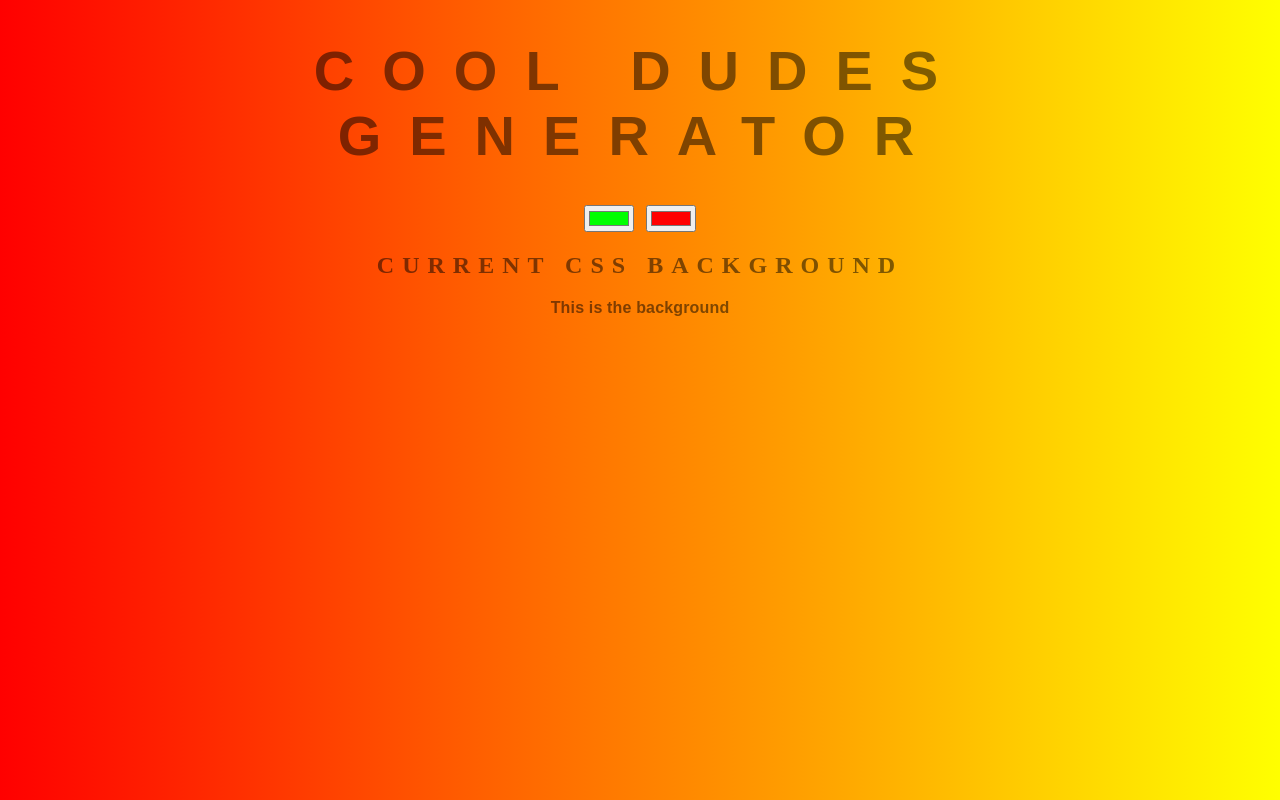
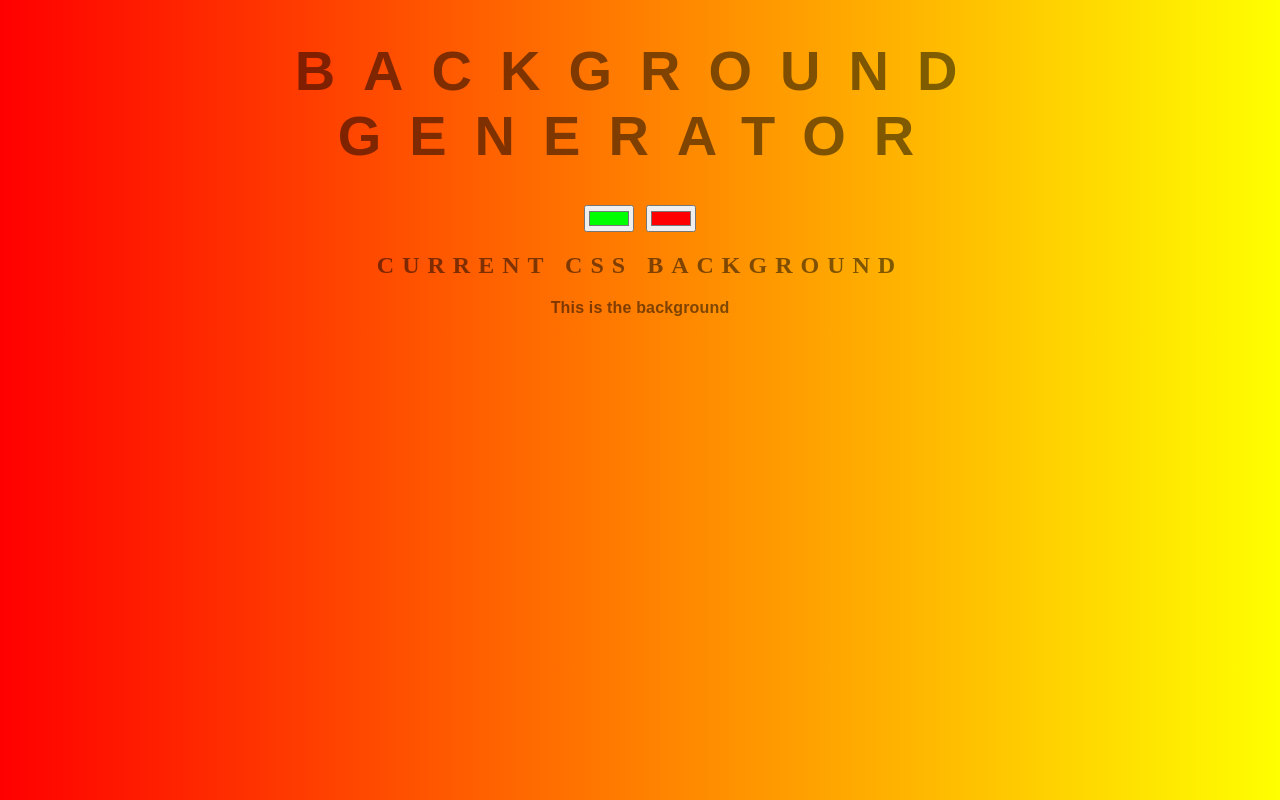
Before and after one commit to Ayoubyou10/background-generator, a plain HTML site: page index.html in a window 1280 px wide. Drawn offline with Linux system fonts and the light colour scheme.

Commit message:
reverting back to old title

```diff
--- a/index.html
+++ b/index.html
@@ -5,7 +5,7 @@
 	<link rel="stylesheet" type="text/css" href="style.css">
 </head>
 <body id=gradient>
-	<h1>COOL DUDES Generator</h1>
+	<h1>Background Generator</h1>
 	<input class="color1" type="color" name="color1" value="#00ff00">
 	<input class="color2" type="color" name="color2" value="#ff0000">
 	<h2>Current CSS Background</h2>
```
